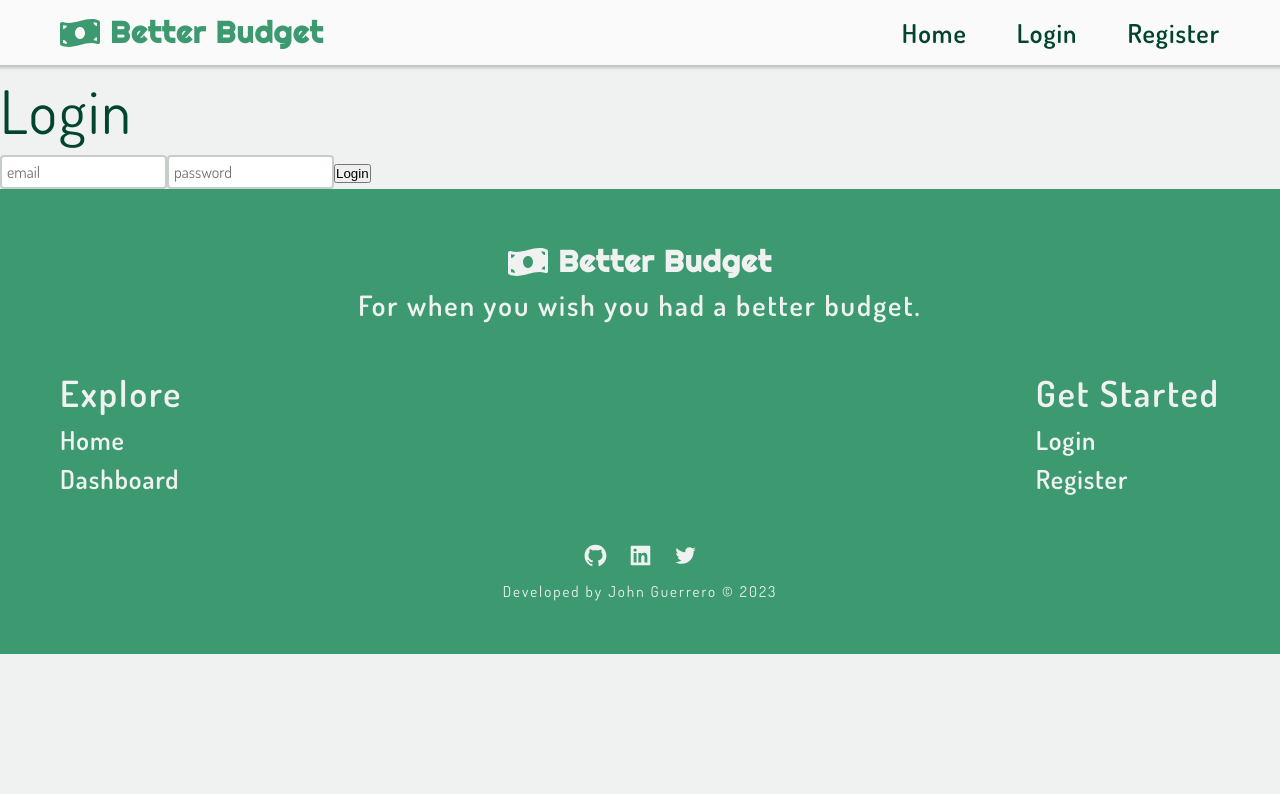
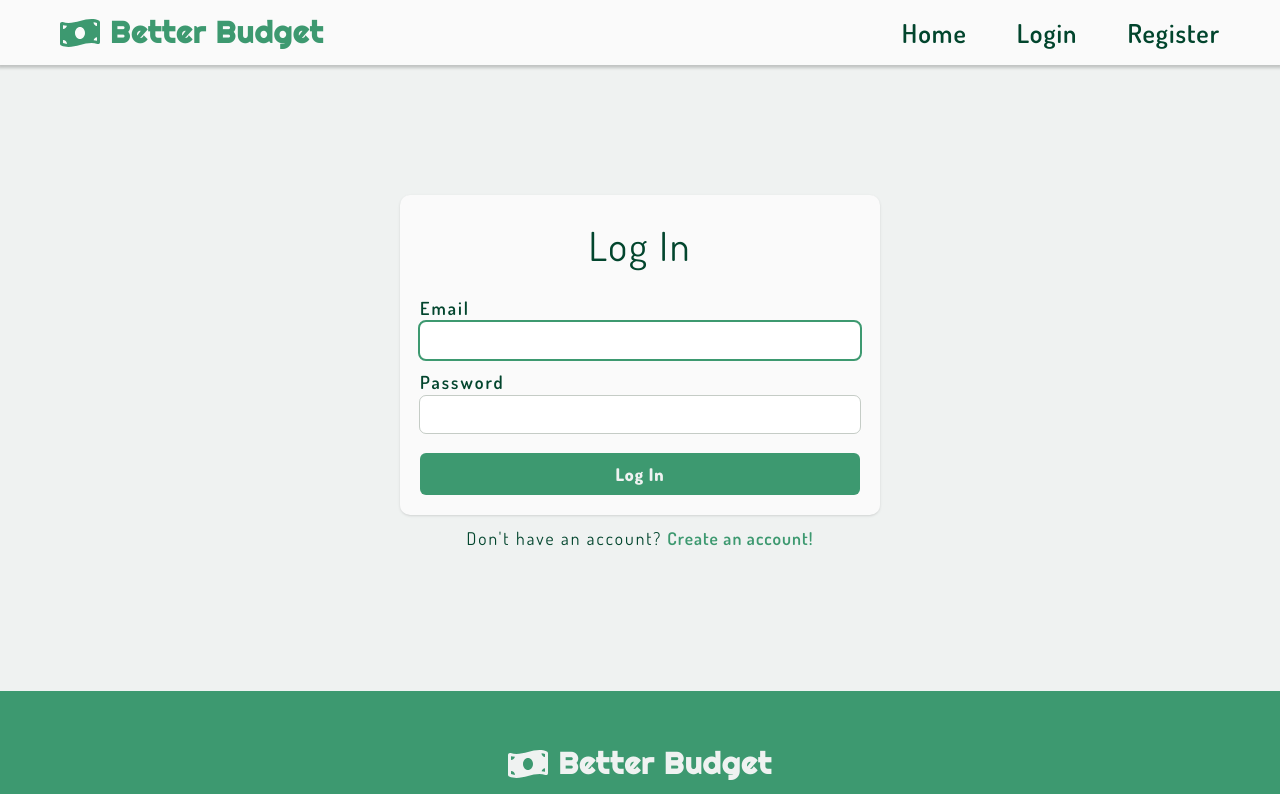
Before and after one commit to JohnSebastian3/better-budget, a React (Create React App) app in the folder client/: page /login in a window 1280 px wide. Shown: the top 794 px of the page. Built offline with nearby package versions, Linux system fonts and the light colour scheme; no server answers; a web font is replaced by a local one.

Commit message:
Update form and add error messages

```diff
--- a/client/src/pages/Login/Login.tsx
+++ b/client/src/pages/Login/Login.tsx
@@ -1,59 +1,131 @@
-import React, { useState } from "react";
+import React, { useState, useRef, useEffect, FormEvent } from "react";
 import axios from "axios";
 import Footer from "../../components/Footer/Footer";
-export default function Login() {
+import Card from "../../components/UI/Card/Card";
+import style from "./Login.module.css";
+import Button from "../../components/UI/Button/Button";
+import { Link } from "react-router-dom";
+
+const Login = () => {
+
+  const emailRef = useRef<HTMLInputElement>(null);
+  const errRef = useRef<HTMLParagraphElement>(null);
+
   const [email, setEmail] = useState<string>("");
   const [password, setPassword] = useState<string>("");
+  const [errMsg, setErrMsg] = useState<string>("");
+  const [success, setSuccess] = useState<boolean>(false);
 
-  const login = () => {
-    axios
+  useEffect(() => {
+    if(emailRef.current) {
+      emailRef.current.focus();
+    }
+  }, []);
+
+  useEffect(() => {
+    setErrMsg('');
+  }, [email, password])
+
+  const login = async (e: FormEvent) => {
+    e.preventDefault();
+
+
+    try {
+      const res = await axios
       .post(
-        "https://better-budget-production.up.railway.app/login",
+        "http://localhost:4000/login",
         {
-          email,
+          email: email.toLowerCase(),
           password,
         },
         {
           withCredentials: true,
         }
       )
-      .then((res) => {
-        if (res.data === "OK") {
+
+      setSuccess(true);
+      setEmail('');
+      setPassword('');
+
       window.location.href = "/dashboard";
+    } catch(err: any) {
+      if (!err?.response) {
+        setErrMsg('No Server Response');
+      } else if (err.response?.status === 400) {
+        setErrMsg('Missing Email or Password');
+      } else if (err.response?.status === 401) {
+        setErrMsg('Incorrect Email or Password');
+      } else {
+        setErrMsg('Log In Failed');
       }
-      })
-      .catch((err) => {
-        console.log(err);
-      });
-  };
+     }
 
-  const handleEmailChange = (event: React.ChangeEvent<HTMLInputElement>) => {
-    setEmail(event.target.value);
-  };
-
-  const handlePasswordChange = (event: React.ChangeEvent<HTMLInputElement>) => {
-    setPassword(event.target.value);
   };
 
   return (
     <>
-      <div>
-        <h1>Login</h1>
+      <div className={style["login"]}>
+        <Card>
+          <div className={style["login-container"]}>
+            <form onSubmit={(e) => login(e)}>
+              <div className={style["login-header"]}>
+                <h1>Log In</h1>
+                <p
+                    ref={errRef}
+                    className={errMsg ? style['errmsg'] : style['offscreen']}
+                    aria-live="assertive"
+                  >
+                    {errMsg}
+                  </p>
+              </div>
+              <div className={style["login-inputs"]}>
+                <div className={style["email-wrapper"]}>
+                  <label htmlFor="email">Email</label>
                   <input
                     type="text"
-          placeholder="email"
-          onChange={handleEmailChange}
+                    id="email"
+                    ref={emailRef}
+                    autoComplete="off"
+                    required
+                    onChange={(e) => setEmail(e.target.value)}
                     value={email}
                   />
+                </div>
+                <div className={style["password-wrapper"]}>
+                  <label htmlFor="password">Password</label>
                   <input
                     type="password"
-          placeholder="password"
-          onChange={handlePasswordChange}
+                    id="password"
+                    required
+                    onChange={(e) => setPassword(e.target.value)}
                     value={password}
                   />
-        <button onClick={login}>Login</button>
+                </div>
+              </div>
+              <div className={style["form-button"]}>
+                    <Button
+                      type="submit"
+                      kind="btn--primary--green"
+                      modifier="btn--small"
+                      value="Log In"
+                      disabled={
+                        false
+                      }
+                    />
+                  </div>
+            </form>
+          </div>
+        </Card>
+        <span className={style["register-link"]}>
+          Don't have an account?
+          <Link to={"/register"} className={style["link"]}>
+            Create an account!
+          </Link>
+        </span>
       </div>
       <Footer></Footer>
     </>
   );
-}
+};
+
+export default Login;
```
Lines whose indentation alone changed are shown as unchanged.
